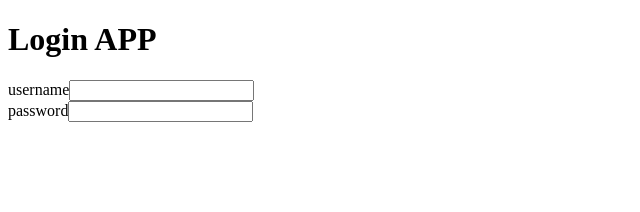
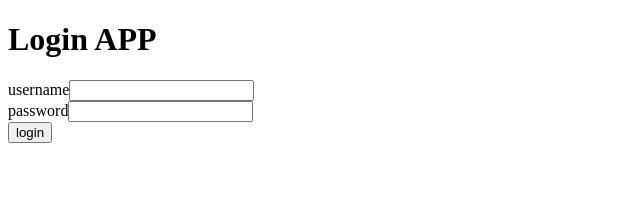
Before and after one commit to alkisax/loginAPP, a React (Vite) app in the folder frontend/: page / in a window 1280 px wide. Shown: the top 212 px of the page, without its empty margins (0-640 px from the left). Built offline with nearby package versions, Linux system fonts and the light colour scheme; no server answers.

Commit message:
login logout front

```diff
--- a/frontend/src/App.jsx
+++ b/frontend/src/App.jsx
@@ -1,25 +1,63 @@
-/* eslint-disable no-unused-vars */
 import { useState, useEffect } from 'react'
 import axios from 'axios'
 import LoginForm from './components/LoginForm'
 import UserLogedInView from './components/userLogedInView'
 
+const url = 'http://localhost:3000/api'
+
 const App = () => {
   const [user, setUser] = useState(null)
   const [message, setMessage] = useState('')
+  const [username, setUsername] = useState('')
+  const [password, setPassword] = useState('')
 
   useEffect(() => {
-    axios.get('http://localhost:3000/api/message')
+    axios.get(`${url}/message`)
       .then(res => setMessage(res.data.message))
       .catch(err => console.error(err));
   }, [])
+
+  const handleLogin = async (event) => {
+    event.preventDefault()
+    console.log("Submitting login...")
+
+    try {
+      const response = await axios.post(`${url}/login`, {
+        "username": username,
+        "password": password
+      })
+
+      console.log("Login successful", response.data)
+      localStorage.setItem("token", response.data.data.token)
+      setUser(username)
+
+    } catch (error) {
+      console.log(error)
+    }
+  }
+
+  const handleLogout = async () => {
+    localStorage.removeItem("token")
+    setUser(null)
+    console.log("Logged out successfully")
+  }
 
   return (
     <div>
       <h1>{message}</h1>
       <h1>Login APP</h1>
-      {user === null && <LoginForm />}
-      {user !==  null && <UserLogedInView />}
+      {user === null &&
+        <LoginForm
+          username={username}
+          password={password}
+          setUsername={setUsername}
+          setPassword={setPassword}
+          handleLogin={handleLogin}
+        />}
+      {user !==  null &&
+        <UserLogedInView
+          handleLogout={handleLogout}
+        />}
     </div>
   )
 }
--- a/frontend/src/components/LoginForm.jsx
+++ b/frontend/src/components/LoginForm.jsx
@@ -1,12 +1,6 @@
-import { useState } from "react"
-const LoginForm = () =>{
-  const [username, setUsername] = useState('')
-  const [password, setPassword] = useState('')
 
-  const handleLogin = (event) => {
-    console.log(event)
+const LoginForm = ({ username, password, setUsername, setPassword, handleLogin }) =>{
 
-  }
 
   return (
     <>
@@ -29,6 +23,7 @@ const LoginForm = () =>{
           autoComplete="password"
           />
         </div>
+        <button type="submit">login</button>
       </form>
     </>
   )
--- a/frontend/src/components/userLogedInView.jsx
+++ b/frontend/src/components/userLogedInView.jsx
@@ -1,7 +1,8 @@
-const UserLogedInView = () => {
+const UserLogedInView = ({ handleLogout }) => {
   return (
     <>
       <h1>Welcome user</h1>
+      <button onClick={handleLogout}>log out</button>
     </>
   )
 }
```
